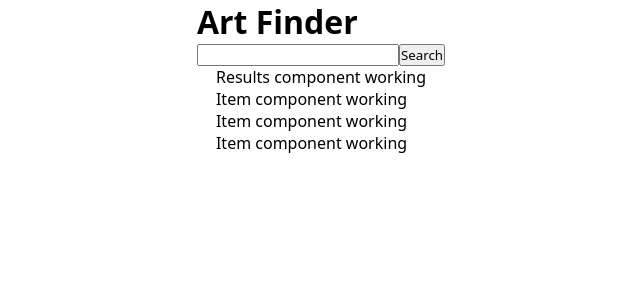
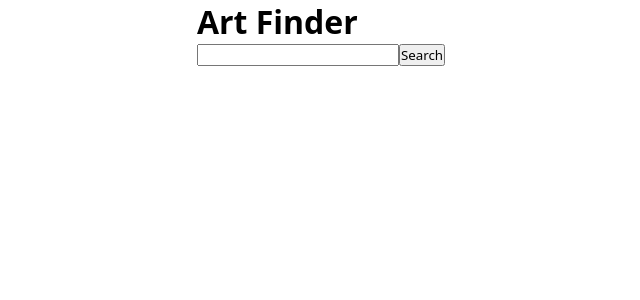
Before and after one commit to felipe-u/Art-finder, a React (Vite) app: page / in a window 1280 px wide. Shown: the top 300 px of the page, without its empty margins (319-959 px from the left). Built offline with nearby package versions, Linux system fonts and the light colour scheme.

Commit message:
feat: Integrate Finder and Results components with search functionality

```diff
--- a/src/App.tsx
+++ b/src/App.tsx
@@ -1,17 +1,25 @@
+import { useState } from 'react'
 import './App.css'
 import { Finder } from './components/Finder'
 import { Results } from './components/Results'
+import type { Datum } from './types'
 
 function App() {
+  const [results, setResults] = useState<Datum[]>([])
+
+  const onSetResults = (data: Datum[]) => {
+    setResults(data)
+  }
+
   return (
     <div className='app-container'>
       <header>
         <h1>Art Finder</h1>
-        <Finder />
+        <Finder onSetResults={onSetResults} />
       </header>
 
       <main>
-        <Results />
+        <Results results={results} />
       </main>
     </div>
   )
--- a/src/components/Finder.tsx
+++ b/src/components/Finder.tsx
@@ -1,13 +1,18 @@
 import { useState } from 'react'
 import { searchArtworksWith } from '../service/artworks'
+import type { Datum } from '../types'
 
-export function Finder() {
+interface Props {
+  onSetResults: (data: Datum[]) => void
+}
+
+export function Finder({ onSetResults }: Props) {
   const [query, setQuery] = useState('')
 
   const handleQuery = async () => {
     if (!query) return
     const results = await searchArtworksWith(query)
-    console.log(results.data)
+    onSetResults(results.data)
   }
 
   return (
--- a/src/components/Results.tsx
+++ b/src/components/Results.tsx
@@ -1,12 +1,14 @@
-import { Item } from './Item'
+import type { Datum } from '../types'
 
-export function Results() {
+interface Props {
+  results: Datum[]
+}
+
+export function Results({ results }: Props) {
   return (
     <>
-      <p>Results component working</p>
-      <Item />
-      <Item />
-      <Item />
+      {results.length > 0 &&
+        results.map((item) => <p key={item.id}>{item.title}</p>)}
     </>
   )
 }
```
